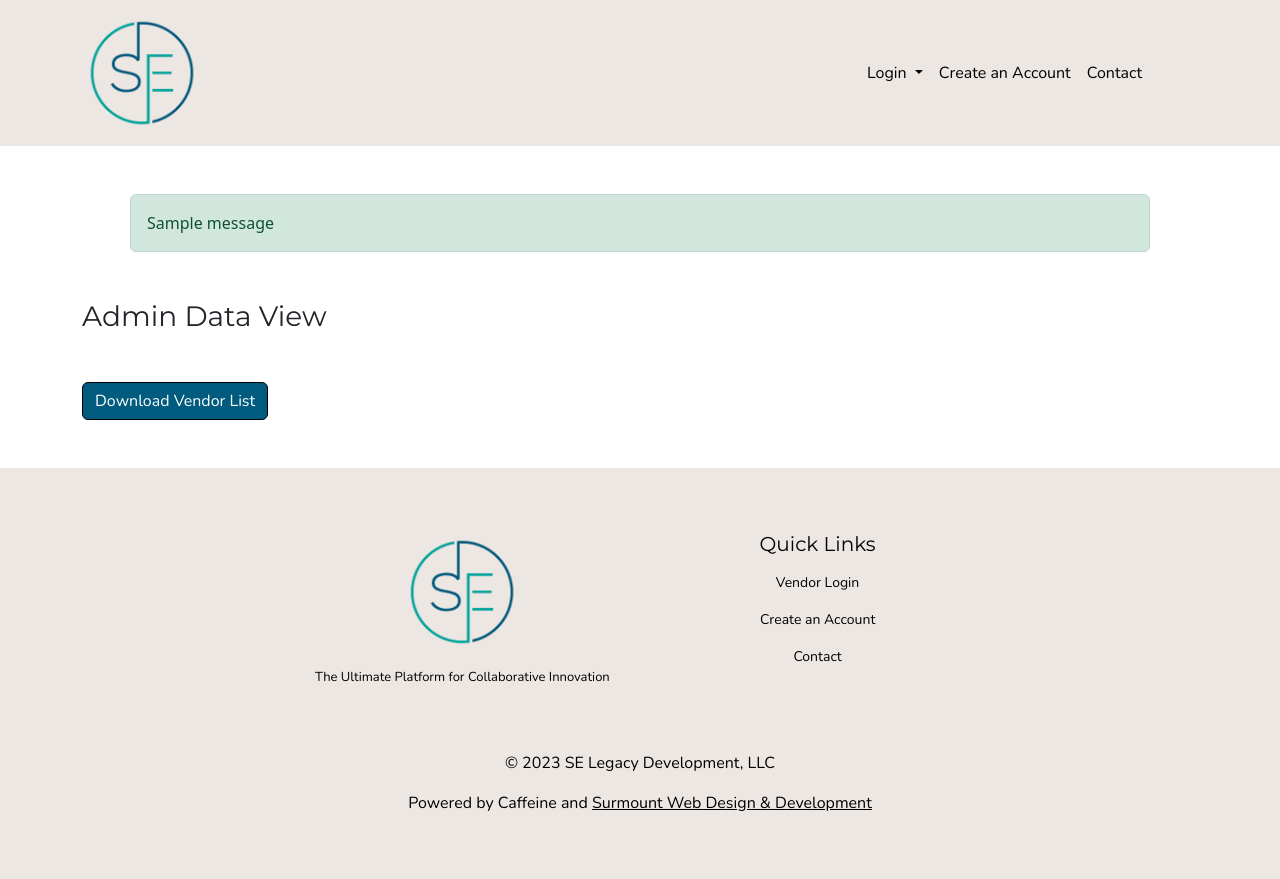
After one commit to bharding216/se-legacy, a Python web app: template project/templates/admin_data_view.html in a window 1280 px wide. The commit adds this page. Run offline with Jinja, Linux system fonts and the light colour scheme; the template is opened without the code that fills it, so the values that code supplies are empty; tables that the repository leaves empty hold one stand-in row (values such as "Sample post"); one stand-in notice (Sample message) is shown; some libraries are stand-ins or nearby versions.

Commit message:
Update - added feature for admin to download vendor list as csv

```diff
--- /dev/null
+++ b/project/templates/admin_data_view.html
@@ -0,0 +1,37 @@
+{% extends 'base.html' %}
+
+{% block title %}SE Legacy | Admin Data View{% endblock %}
+
+{% block content %}
+
+{% with messages = get_flashed_messages(with_categories=True) %}
+{% if messages %}
+    <div class="container my-5">
+        {% for category, message in messages %}
+            {% if category == 'success' %}
+                <div class="alert alert-success mx-5" role="alert">
+                    {{ message }}
+                </div>
+            {% else %}
+                <div class="alert alert-danger mx-5" role="alert">
+                    {{ message }}
+                </div>
+            {% endif %}
+        {% endfor %}
+    </div>
+{% endif %}
+{% endwith %}
+
+
+<div class="container my-5">
+
+    <h3 class="mb-5">Admin Data View</h3>
+
+    <a href="{{ url_for('views.download_vendor_list') }}" class="btn btn-primary">Download Vendor List</a>
+
+
+</div>
+
+
+
+{% endblock %}
--- a/project/templates/base.html
+++ b/project/templates/base.html
@@ -104,6 +104,13 @@
                                 <a class="nav-link" aria-current="page"
                                     href="{{ url_for('views.manage_project') }}">
                                     Manage Projects
+                                </a>
+                            </li>
+
+                            <li class="nav-item">
+                                <a class="nav-link" aria-current="page"
+                                    href="{{ url_for('views.admin_data_view') }}">
+                                    View Data
                                 </a>
                             </li>
                         {% endif %}
```
Also changed, not shown: project/views.py (+38 -2 lines).
